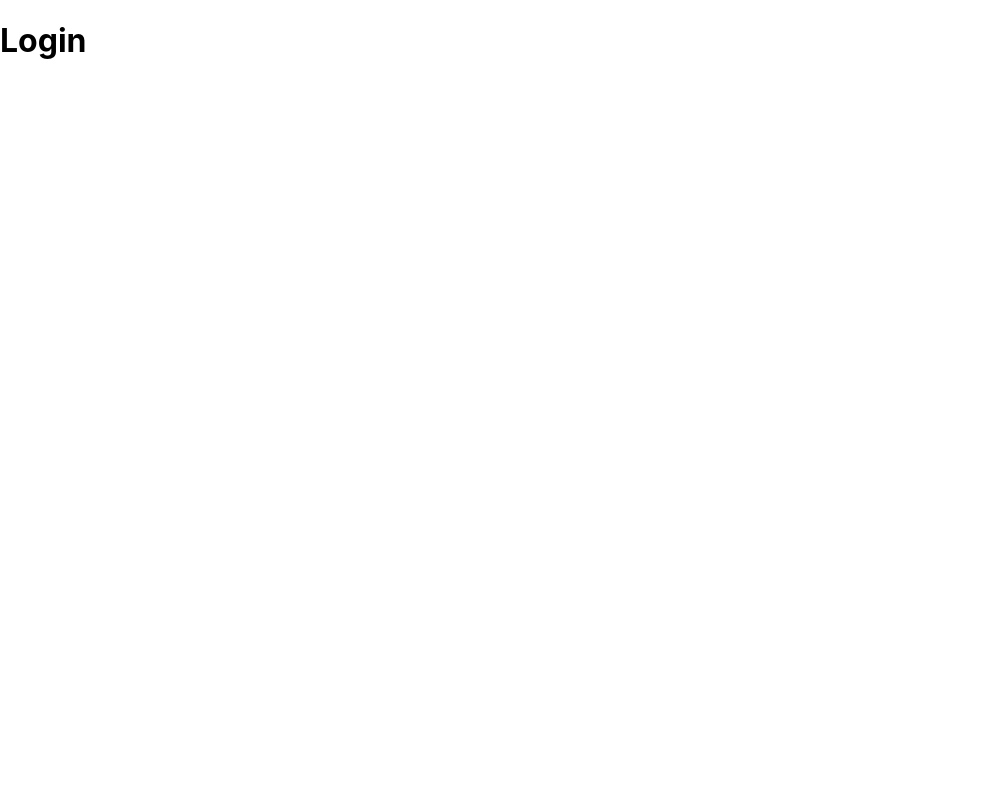
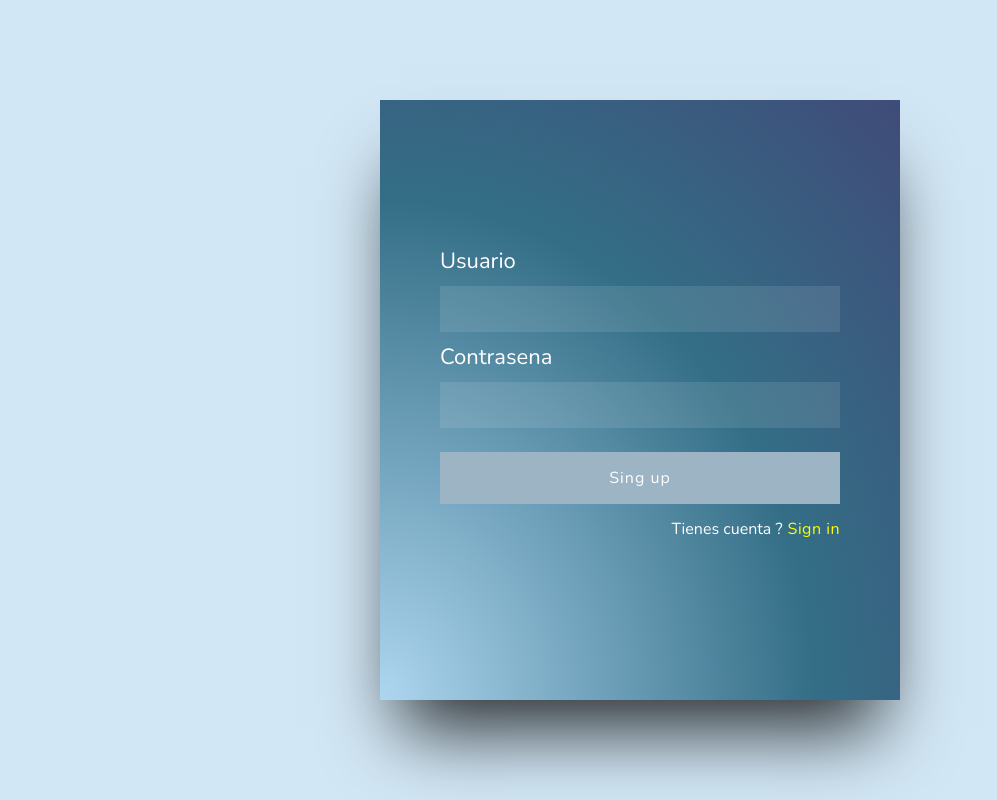
Before and after one commit to stephmartinezh/Agenda_ProyectoUX, a React (Create React App) app in the folder agenda/: page /login in a window 1280 px wide. Shown: the whole page, without its empty margins (0-997 px from the left). Built offline with nearby package versions, Linux system fonts and the light colour scheme; no server answers.

Commit message:
creacion del Login y Registro pero falta mejorar lo de agregar y ver lo de firebase

```diff
--- a/agenda/package.json
+++ b/agenda/package.json
@@ -7,6 +7,7 @@
     "@testing-library/react": "^9.5.0",
     "@testing-library/user-event": "^7.2.1",
     "bootstrap": "^4.5.2",
+    "firebase": "^7.20.0",
     "react": "^16.13.1",
     "react-dom": "^16.13.1",
     "react-router-dom": "^5.2.0",
--- a/agenda/public/index.html
+++ b/agenda/public/index.html
@@ -14,6 +14,7 @@
       manifest.json provides metadata used when your web app is installed on a
       user's mobile device or desktop. See https://developers.google.com/web/fundamentals/web-app-manifest/
     -->
+    <link href="https://fonts.googleapis.com/css2?family=Nunito:ital,wght@0,400;0,700;0,800;1,300;1,600&display=swap" rel="stylesheet">
     <link rel="manifest" href="%PUBLIC_URL%/manifest.json" />
     <!--
       Notice the use of %PUBLIC_URL% in the tags above.
--- a/agenda/src/App.css
+++ b/agenda/src/App.css
@@ -1,38 +1,123 @@
-.App {
-  text-align: center;
+* {
+  box-sizing: border-box;
+  margin: 0;
+  padding: 0;
+  font-family: "Nunito", sans-serif;
 }
 
-.App-logo {
-  height: 40vmin;
-  pointer-events: none;
+button {
+  border: none;
+  outline: none;
+  width: 100%;
+  padding: 15px 0;
+  color: #fff;
+  font-size: 16px;
+  letter-spacing: 1px;
+  background:rgb(156, 180, 196) 0%;
+  cursor: pointer;
 }
 
-@media (prefers-reduced-motion: no-preference) {
-  .App-logo {
-    animation: App-logo-spin infinite 20s linear;
-  }
+.login {
+  width: 100%;
+  min-height: 100vh;
+  padding: 0 20px;
+  background:rgb(210, 231, 245) 0%;
+  display: flex;
 }
 
-.App-header {
-  background-color: #282c34;
-  min-height: 100vh;
+.login .loginContainer {
+  background: #5DA2BD;
+  padding: 60px;
+  margin: auto;
+  width: 100%;
+  max-width: 520px;
+  min-height: 600px;
   display: flex;
   flex-direction: column;
-  align-items: center;
   justify-content: center;
-  font-size: calc(10px + 2vmin);
-  color: white;
+  background: radial-gradient(
+    ellipse at left bottom,
+    rgb(174, 214, 240) 0%,
+    rgba(34, 97, 122, 0.9) 59%,
+    rgba(48, 58, 107, 0.9) 100%
+  );
+  box-shadow: 0 50px 70px -20px rgba(0, 0, 0, 0.8);
 }
 
-.App-link {
-  color: #61dafb;
+.login .loginContainer label {
+  color: white;
+  margin: 14px 0;
+  display: block;
+  font-size: 22px;
+  line-height: 1;
 }
 
-@keyframes App-logo-spin {
-  from {
-    transform: rotate(0deg);
-  }
-  to {
-    transform: rotate(360deg);
-  }
+.login .loginContainer input {
+  width: 100%;
+  border: none;
+  outline: none;
+  font-size: 19px;
+  padding: 10px;
+  background: rgba(255, 255, 255, 0.1);
+  color: #fff;
+  letter-spacing: 1px;
 }
+
+.login .loginContainer .btnContainer {
+  width: 100%;
+  padding: 24px 0;
+}
+
+.login .loginContainer .btnContainer p {
+  margin: 14px 0 0 0;
+  text-align: right;
+  color: #fff;
+}
+
+.login .loginContainer .btnContainer p span {
+  color: yellow;
+  font-weight: 500;
+  letter-spacing: 0.5px;
+  margin-left: 5px;
+  cursor: pointer;
+  transition: all 400ms ease-in-out;
+}
+
+.login .loginContainer .btnContainer p span:hover {
+  color: red;
+}
+
+.login .loginContainer .errorMsg {
+  color: red;
+  font-size: 16px;
+}
+
+.hero {
+  width: 100%;
+  min-height: 100vh;
+  background: radial-gradient(
+    ellipse at left bottom,
+    rgba(22, 24, 47, 1) 0%,
+    rgba(38, 20, 72, 0.9) 59%,
+    rgba(17, 27, 75, 0.9) 100%
+  );
+}
+
+.hero nav {
+  background: #603bbb;
+  width: 100%;
+  padding: 20px 40px;
+  display: flex;
+  align-items: center;
+  justify-content: space-between;
+}
+
+.hero nav h2 {
+  color: #fff;
+}
+
+.hero nav button {
+  width: 86px;
+  padding: 8px 0;
+  background: #3a2b58;
+}
--- a/agenda/src/App.js
+++ b/agenda/src/App.js
@@ -1,10 +1,98 @@
-import React from 'react';
-import Routes from './Routes'
+import { fireEvent } from '@testing-library/react';
+import React, {useState, useEffect} from 'react';
+import Routes from './Routes';
+import fire from './componentes/fireb';
+import Login from './componentes/Login/Login'
+import './App.css'
+
+function App() {
+  const [user,setUser] = useState('');
+  const [email,setEmail] = useState('');
+  const [password,setPassword] = useState('');
+  const [emailError,setEmailError] = useState('');
+  const [passwordError,setPasswordError] = useState('');
+  const [hasAcount,setHasAcount] = useState(false);
+
+const clearInputs = () => {
+  setEmail('');
+  setPassword('');
+}
+
+const clearErrors = () =>{
+  setEmailError('');
+  setPasswordError('');
+}
+
+  const handleLogin = () =>{
+    clearErrors();
+    fire
+        .auth()
+        .signInWithEmailAndPassword(email,password)
+        .catch((err) => {
+          switch (err.code){
+            case "auth/invalid-email":
+            case "auth/user-disabled":
+            case "auth/invalid-not-found":
+              setEmailError(err.message);
+              break;
+            case "auth/wrong-password":
+              setPasswordError(err.message);
+              break;
+          }
+        });
+  };
+
+  const handleSignup = () =>{
+    clearErrors();
+    fire
+    .auth()
+    .createUserWithEmailAndPassword(email,password)
+    .catch((err) => {
+      switch (err.code){
+        case "auth/email-already-in-use":
+        case "auth/invalid-email":
+          setEmailError(err.message);
+          break;
+        case "auth/weak-password":
+          setPasswordError(err.message);
+          break;
+      }
+    });
+  };
+
+  const handleLogout = () =>{
+    fire.auth().signOut();
+  };
+
+  const authListener = () =>{
+    fire.auth().onAuthStateChanged(user =>{
+      if(user){
+        clearInputs();
+        setUser(user);
+      }else{
+        setUser("");
+      }
+    });
+  };
+
+  useEffect(() =>{
+    authListener();
+  },[]);
 
 
-function App() {
   return (
-    <Routes />
+    <Routes
+    email={email}
+    setEmail={setEmail}
+    password={password}
+    setPassword={setPassword}
+    handleLogin={handleLogin}
+    handleSignup={handleSignup}
+    hasAcount={hasAcount}
+    setHasAcount={setHasAcount}
+    emailError={emailError}
+    passwordError={passwordError}
+    />
   );
 }
 
--- a/agenda/src/componentes/Login/Login.js
+++ b/agenda/src/componentes/Login/Login.js
@@ -1,10 +1,56 @@
 import React from 'react';
 
+const Login = (props) =>{
+    const{
+        email,
+        setEmail,
+        password,
+        setPassword,
+        handleLogin,
+        handleSignup,
+        hasAccount,
+        setHasAccount,
+        emailError,
+        passwordError,
+    } = props;
 
-const Login = () =>{
-    return(
-        <h1>Login</h1>
+    return (
+        <section className="login">
+            <div className="loginContainer">
+                <label>Usuario</label>
+                <input
+                    type="text"
+                    autoFocus
+                    required
+                    value={email}
+                    onChange={(e)=> setEmail(e.target.value)}
+                />
+                <p className="errorMsg">{emailError}</p>
+                <label>Contrasena</label>
+                <input
+                    type="password"
+                    required
+                    value={password}
+                    onChange= {(e) => setPassword(e.target.value)}
+                />
+                <p className="errorMsg">{passwordError}</p>
+                <div className="btnContainer">
+                    {hasAccount ?(
+                    <>
+                    <button onClick={handleLogin}>Sing in </button>
+                    <p>Aun no tienes cuenta ?<span>Registrarse</span></p>
+                    </>
+                    ): (
+                    <>
+                    <button onClick={handleSignup}>Sing up</button>
+                    <p>Tienes cuenta ?<span>Sign in </span> </p>
+                    </>
+                    )}
+                </div>
+
+            </div>
+        </section>
     );
-}
+};
 
 export default Login;
--- /dev/null
+++ b/agenda/src/componentes/fireb.js
@@ -0,0 +1,16 @@
+import firebase from 'firebase';
+
+var firebaseConfig = {
+    apiKey: "AIzaSyCC3L1tjlMWR2rtpr-OVjeutpyO-5or_oQ",
+    authDomain: "agrendaproyect.firebaseapp.com",
+    databaseURL: "https://agrendaproyect.firebaseio.com",
+    projectId: "agrendaproyect",
+    storageBucket: "agrendaproyect.appspot.com",
+    messagingSenderId: "90801576170",
+    appId: "1:90801576170:web:76b845d68b27d7ba449f93",
+    measurementId: "G-17DR61525J"
+  };
+  // Initialize Firebase
+  const fire = firebase.initializeApp(firebaseConfig);
+
+  export default fire;
```
Also changed, not shown: agenda/src/componentes/fire.js (added, +16 -0 lines), 1 other file (tests, documents, lock files or other folders).
